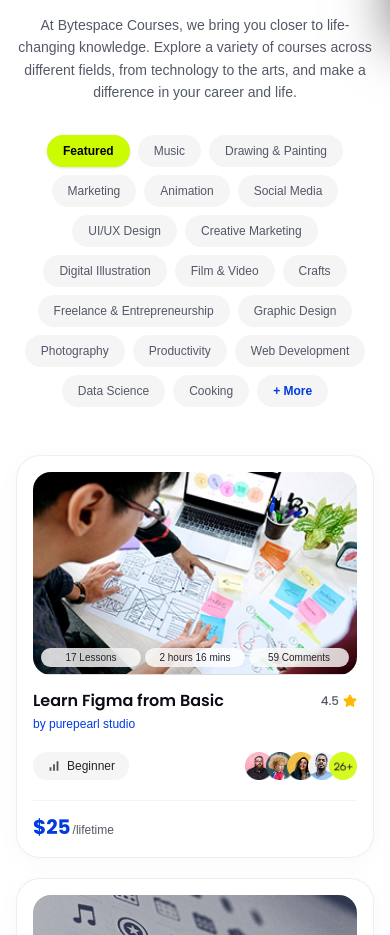
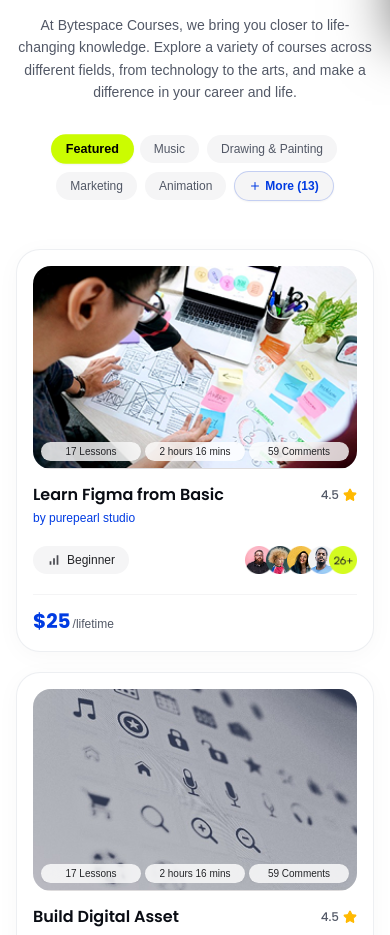
Before and after one commit to Robiul1711/ByteSpace, a Next.js app: page / in a window 390 px wide. Shown: the part 800-1735 px from the top of the page. Built offline with nearby package versions, Linux system fonts and the light colour scheme; a web font is replaced by a local one.

Commit message:
feat: add animated expandable category tags on mobile screens with Framer Motion

```diff
--- a/src/components/landing/CoursesSection.tsx
+++ b/src/components/landing/CoursesSection.tsx
@@ -2,10 +2,10 @@
 
 import React, { useState } from "react";
 import Image from "next/image";
-import { motion } from "framer-motion";
-import { Star, BarChart2 } from "lucide-react";
+import { motion, AnimatePresence } from "framer-motion";
+import { Star, BarChart2, Plus, Minus } from "lucide-react";
 
-const filterTags = [
+const allFilterTags = [
   "Featured",
   "Music",
   "Drawing & Painting",
@@ -24,7 +24,6 @@
   "Web Development",
   "Data Science",
   "Cooking",
-  "+ More",
 ];
 
 interface Course {
@@ -124,6 +123,12 @@
 
 export default function CoursesSection() {
   const [activeTag, setActiveTag] = useState("Featured");
+  const [isMobileExpanded, setIsMobileExpanded] = useState(false);
+
+  // Mobile shows top 5 items initially, full list on desktop
+  const mobileVisibleCount = 5;
+  const initialMobileTags = allFilterTags.slice(0, mobileVisibleCount);
+  const extraMobileTags = allFilterTags.slice(mobileVisibleCount);
 
   return (
     <section className="relative w-full bg-white dark:bg-dark-bg pt-12 sm:pt-14 lg:pt-16 pb-20 sm:pb-24 lg:pb-28 overflow-hidden transition-colors duration-300">
@@ -156,19 +161,18 @@
           transition={{ duration: 0.6, delay: 0.15, ease: [0.22, 1, 0.36, 1] }}
           className="flex flex-wrap items-center justify-center gap-2 sm:gap-2.5 max-w-4xl mx-auto mt-8 sm:mt-12"
         >
-          {filterTags.map((tag) => {
+          {/* 1. DESKTOP / TABLET VIEW (SM+): Shows all pills cleanly */}
+          <div className="hidden sm:flex flex-wrap items-center justify-center gap-2 sm:gap-2.5">
+            {allFilterTags.map((tag) => {
               const isActive = activeTag === tag;
-            const isMore = tag === "+ More";
               return (
                 <button
                   key={tag}
                   type="button"
-                onClick={() => !isMore && setActiveTag(tag)}
+                  onClick={() => setActiveTag(tag)}
                   className={`px-4 sm:px-5 py-2 rounded-full text-xs sm:text-sm font-satoshi font-medium transition-all cursor-pointer ${
                     isActive
-                    ? "bg-brand-lime text-black font-semibold shadow-sm"
-                    : isMore
-                    ? "bg-surface-light dark:bg-zinc-800 text-brand-blue dark:text-brand-lime font-semibold hover:bg-zinc-200 dark:hover:bg-zinc-700"
+                      ? "bg-brand-lime text-black font-semibold shadow-sm scale-105"
                       : "bg-surface-light dark:bg-zinc-800/80 text-text-muted dark:text-zinc-300 hover:bg-zinc-200/80 dark:hover:bg-zinc-700 hover:text-black dark:hover:text-white"
                   }`}
                 >
@@ -176,6 +180,74 @@
                 </button>
               );
             })}
+          </div>
+
+          {/* 2. MOBILE VIEW (<SM): Shows 5 pills initially + "+ More" animated expander */}
+          <div className="flex sm:hidden flex-wrap items-center justify-center gap-2">
+            {initialMobileTags.map((tag) => {
+              const isActive = activeTag === tag;
+              return (
+                <button
+                  key={`mob-${tag}`}
+                  type="button"
+                  onClick={() => setActiveTag(tag)}
+                  className={`px-3.5 py-1.5 rounded-full text-xs font-satoshi font-medium transition-all cursor-pointer ${
+                    isActive
+                      ? "bg-brand-lime text-black font-semibold shadow-xs scale-105"
+                      : "bg-surface-light dark:bg-zinc-800/80 text-text-muted dark:text-zinc-300"
+                  }`}
+                >
+                  {tag}
+                </button>
+              );
+            })}
+
+            {/* Animate Extra Tags on Mobile when + More is clicked */}
+            <AnimatePresence>
+              {isMobileExpanded &&
+                extraMobileTags.map((tag, i) => {
+                  const isActive = activeTag === tag;
+                  return (
+                    <motion.button
+                      key={`extra-${tag}`}
+                      type="button"
+                      initial={{ opacity: 0, scale: 0.8, y: 8 }}
+                      animate={{ opacity: 1, scale: 1, y: 0 }}
+                      exit={{ opacity: 0, scale: 0.8, y: 6 }}
+                      transition={{ duration: 0.25, delay: i * 0.03 }}
+                      onClick={() => setActiveTag(tag)}
+                      className={`px-3.5 py-1.5 rounded-full text-xs font-satoshi font-medium transition-all cursor-pointer ${
+                        isActive
+                          ? "bg-brand-lime text-black font-semibold shadow-xs scale-105"
+                          : "bg-surface-light dark:bg-zinc-800/80 text-text-muted dark:text-zinc-300"
+                      }`}
+                    >
+                      {tag}
+                    </motion.button>
+                  );
+                })}
+            </AnimatePresence>
+
+            {/* Mobile "+ More" / "- Less" Toggle Button */}
+            <motion.button
+              type="button"
+              whileTap={{ scale: 0.94 }}
+              onClick={() => setIsMobileExpanded(!isMobileExpanded)}
+              className="inline-flex items-center gap-1 px-3.5 py-1.5 rounded-full text-xs font-satoshi font-semibold bg-surface-light dark:bg-zinc-800 text-brand-blue dark:text-brand-lime border border-brand-blue/20 dark:border-brand-lime/20 shadow-xs cursor-pointer transition-all"
+            >
+              {isMobileExpanded ? (
+                <>
+                  <Minus className="w-3 h-3" />
+                  <span>Less</span>
+                </>
+              ) : (
+                <>
+                  <Plus className="w-3 h-3" />
+                  <span>More ({extraMobileTags.length})</span>
+                </>
+              )}
+            </motion.button>
+          </div>
         </motion.div>
 
         {/* ================= 6 COURSE CARDS GRID ================= */}
```
Lines whose indentation alone changed are shown as unchanged.
